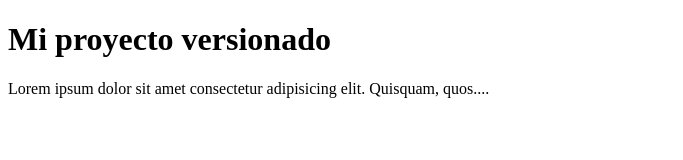
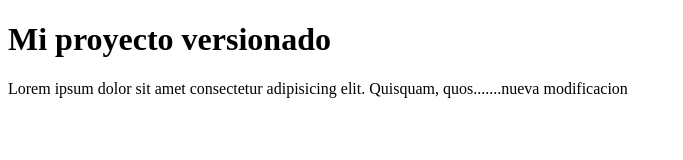
Before and after one commit to carlosmarind/mi-proyecto, a plain HTML site: page index.html in a window 1280 px wide. Shown: the whole page, without its empty margins (0-683 px from the left). Drawn offline with Linux system fonts and the light colour scheme.

Commit message:
Mi segundo commit de repositorio para el bootcamp

```diff
--- a/index.html
+++ b/index.html
@@ -12,7 +12,7 @@
         <h1>Mi proyecto versionado</h1>
         <div>
             <p>
-                Lorem ipsum dolor sit amet consectetur adipisicing elit. Quisquam, quos....
+                Lorem ipsum dolor sit amet consectetur adipisicing elit. Quisquam, quos.......nueva modificacion
             </p>
         </div>
     </div>
```
